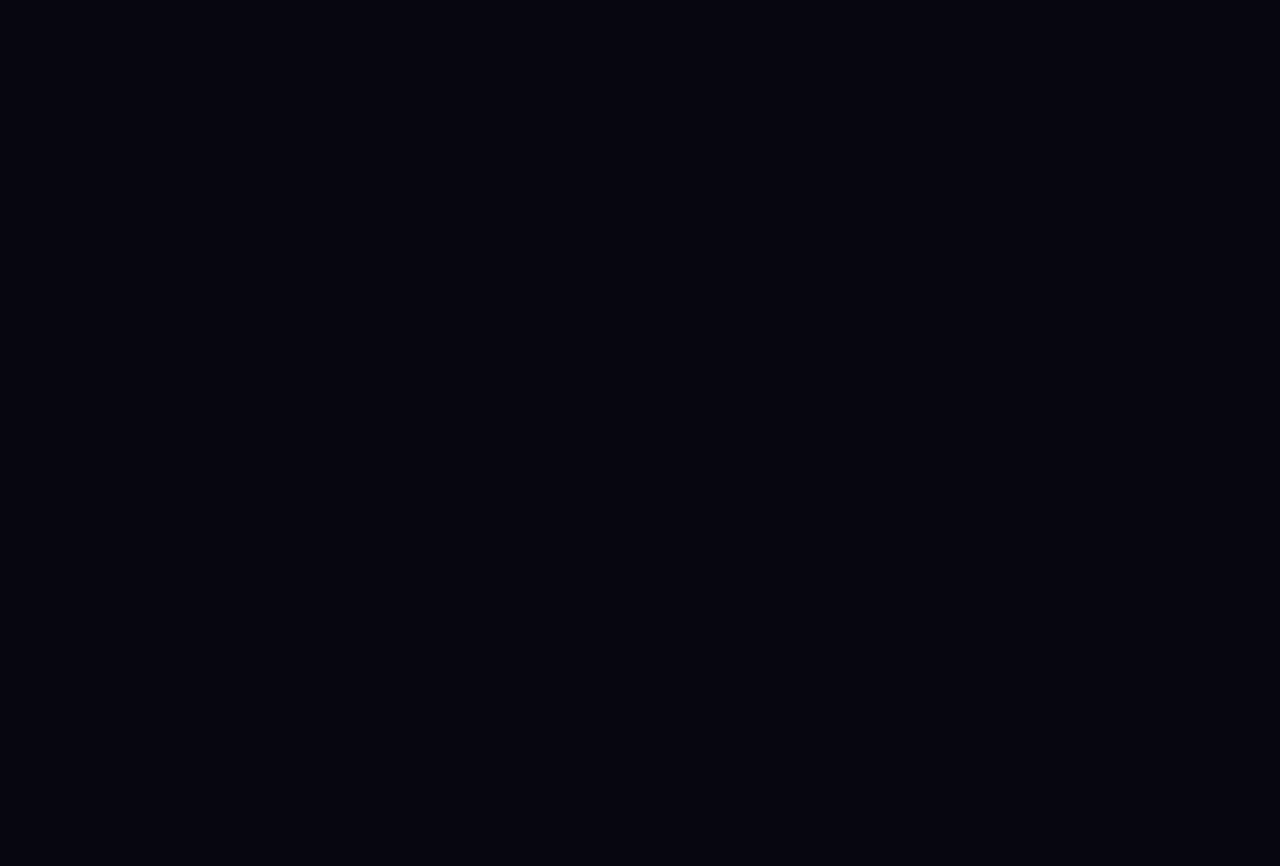
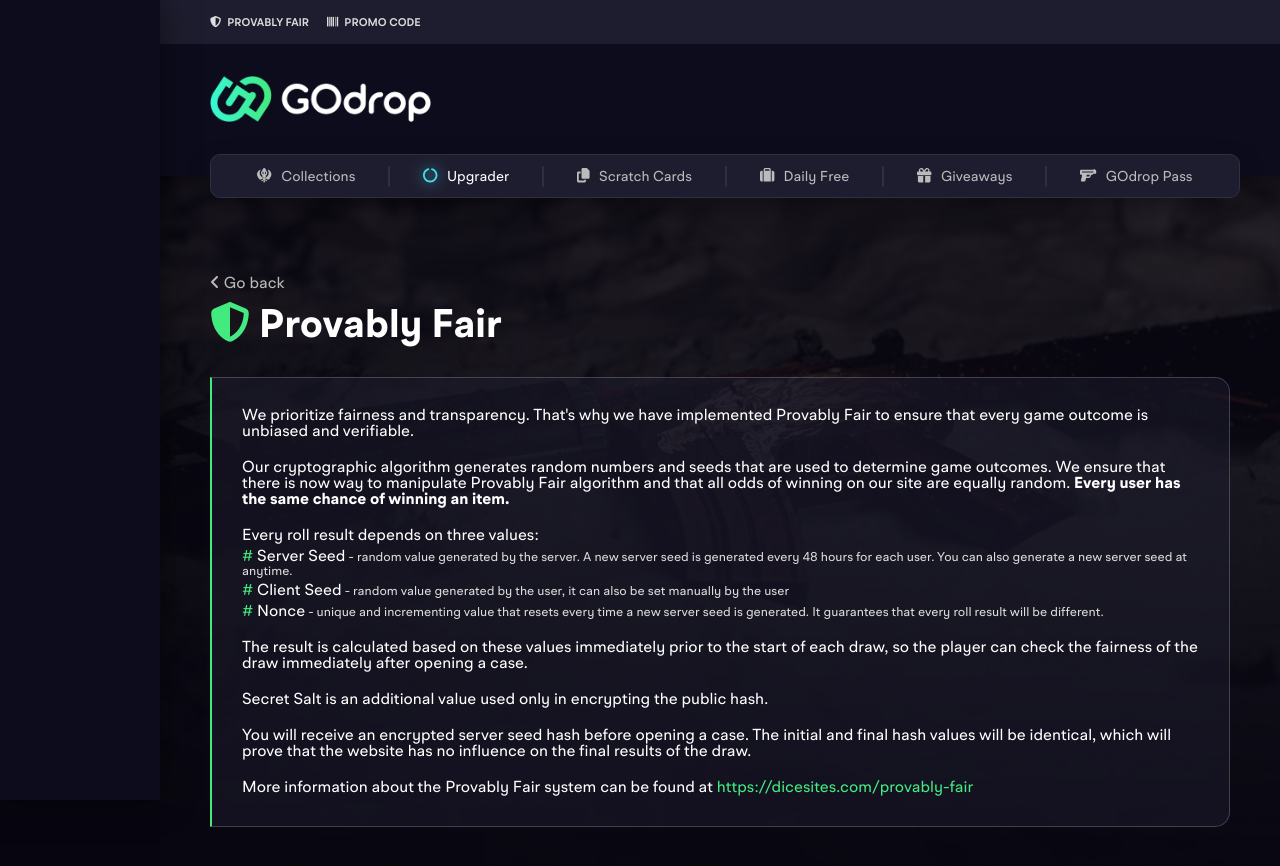
Before and after one commit to ggadev/godrop, a React (Vite) app: page /upgrader in a window 1280 px wide. Before the commit this address had no page. Shown: the top 866 px of the page. Before the commit the page ends 800 px from the top, so only its background shows below. Built offline with nearby package versions, Linux system fonts and the light colour scheme.

Commit message:
Header navigation and provably fair page design update

```diff
--- a/index.html
+++ b/index.html
@@ -4,7 +4,7 @@
     <meta charset="UTF-8" />
     <link rel="icon" href="/favicon.ico" />
     <meta name="viewport" content="width=device-width, initial-scale=1.0" />
-    <title>GODrop - CS:GO Case Opening Simulator</title>
+    <title>GOdrop - CS:GO Case Opening Simulator</title>
   </head>
   <body>
     <div id="root"></div>
--- a/src/App.jsx
+++ b/src/App.jsx
@@ -11,6 +11,12 @@
             <Route element={<Layout/>}>
                 <Route path="/" element={<Home/>}></Route>
                 <Route path="/provably-fair" element={<ProvablyFair/>}></Route>
+                <Route path="/collections" element={<ProvablyFair/>}></Route>
+                <Route path="/upgrader" element={<ProvablyFair/>}></Route>
+                <Route path="/scratch-cards" element={<ProvablyFair/>}></Route>
+                <Route path="/daily-free" element={<ProvablyFair/>}></Route>
+                <Route path="/giveaways" element={<ProvablyFair/>}></Route>
+                <Route path="/godrop-pass" element={<ProvablyFair/>}></Route>
             </Route>
         </Routes>
     </BrowserRouter>
--- a/src/components/Header/Header.jsx
+++ b/src/components/Header/Header.jsx
@@ -1,5 +1,5 @@
 import './header.scss';
-import { Link } from 'react-router-dom';
+import { Link, useLocation } from 'react-router-dom';
 import { FontAwesomeIcon } from '@fortawesome/react-fontawesome'
 import {
     faShieldHalved,
@@ -12,6 +12,10 @@
 } from '@fortawesome/free-solid-svg-icons'
 
 function Header() {
+    const location = useLocation();
+
+    const isActive = (path) => location.pathname === path ? 'active' : '';
+
     return (
         <>
             <div className="header-filler"></div>
@@ -41,29 +45,35 @@
                         </Link>
                     </div>
                     <div className='header-games container'>
-                        <div className="header-game">
+                        <Link to={'/collections'}
+                              className={`header-game game-collections ${isActive('/collections')}`}>
                             <FontAwesomeIcon icon={faKhanda}  /> Collections
-                        </div>
+                        </Link>
                         <div className="separator"></div>
-                        <div className="header-game">
+                        <Link to={'/upgrader'}
+                              className={`header-game game-upgrader ${isActive('/upgrader')}`}>
                             <FontAwesomeIcon icon={faCircleNotch}  /> Upgrader
-                        </div>
+                        </Link>
                         <div className="separator"></div>
-                        <div className="header-game">
+                        <Link to={'/scratch-cards'}
+                              className={`header-game game-scratch-cards ${isActive('/scratch-cards')}`}>
                             <FontAwesomeIcon icon={faCopy}  /> Scratch Cards
-                        </div>
+                        </Link>
                         <div className="separator"></div>
-                        <div className="header-game">
+                        <Link to={'/daily-free'}
+                              className={`header-game game-daily-free ${isActive('/daily-free')}`}>
                             <FontAwesomeIcon icon={faSuitcase}  /> Daily Free
-                        </div>
+                        </Link>
                         <div className="separator"></div>
-                        <div className="header-game">
+                        <Link to={'/giveaways'}
+                              className={`header-game game-giveaways ${isActive('/giveaways')}`}>
                             <FontAwesomeIcon icon={faGift}  /> Giveaways
-                        </div>
+                        </Link>
                         <div className="separator"></div>
-                        <div className="header-game">
+                        <Link to={'/godrop-pass'}
+                              className={`header-game game-godrop-pass ${isActive('/godrop-pass')}`}>
                             <FontAwesomeIcon icon={faGun}  /> GOdrop Pass
-                        </div>
+                        </Link>
                     </div>
                 </div>
             </header>
--- a/src/components/Header/header.scss
+++ b/src/components/Header/header.scss
@@ -68,18 +68,36 @@
       justify-content: space-around;
       align-items: center;
       max-width: 1250px;
-      padding-inline: 0 !important;
+      padding-inline: 30px;
 
       .header-game {
         font-weight: 400;
-        color: #ccc;
+        color: #bbb;
         font-size: 0.9rem;
         position: relative;
+        transition: color .3s ease;
 
         svg {
-          color: #43ea80;
           margin-right: 6px;
+          transition: filter 0.3s ease, color 0.3s ease;
         }
+
+        &.active, &:hover, &:focus {
+          color: #fff;
+
+          svg {
+            filter: drop-shadow(0 0 7px currentcolor);
+          }
+        }
+
+        &.game-collections.active svg {
+          color: $collections-color;
+        }
+        &.game-upgrader.active svg { color: $upgrader-color; }
+        &.game-scratch-cards.active svg { color: $scratch-cards-color; }
+        &.game-daily-free.active svg { color: $daily-free-color; }
+        &.game-giveaways.active svg { color: $giveaways-color; }
+        &.game-godrop-pass.active svg { color: $godrop-pass-color; }
       }
 
       .separator {
--- a/src/components/Livedrop/Livedrop.jsx
+++ b/src/components/Livedrop/Livedrop.jsx
@@ -3,7 +3,11 @@
 
 function Livedrop() {
     return (
-        <div className={'livedrop-wrapper'}></div>
+        <div className={'livedrop'}>
+            <div className="livedrop-wrapper">
+
+            </div>
+        </div>
     );
 }
 
--- a/src/components/Livedrop/livedrop.scss
+++ b/src/components/Livedrop/livedrop.scss
@@ -1,6 +1,6 @@
 @import '../../styles/variables';
 
-.livedrop-wrapper {
+.livedrop {
   position: fixed;
   width: 160px;
   left: 0;
@@ -8,4 +8,8 @@
   background: $background;
   height: 100dvh;
   box-shadow: 0 0 30px rgba(0,0,0,.5);
+
+  .livedrop-wrapper {
+
+  }
 }
--- a/src/pages/Home/Home.jsx
+++ b/src/pages/Home/Home.jsx
@@ -1,8 +1,15 @@
 import React from 'react';
+import {Helmet} from "react-helmet";
 
 function Home() {
     return (
-        <div>Home</div>
+        <>
+            <Helmet>
+                <title>GOdrop - CS:GO Case Opening Simulator</title>
+                <meta name="description" content="My page description" />
+                {/* Other meta tags, link tags, etc. */}
+            </Helmet>
+        </>
     );
 }
 
--- a/src/pages/ProvablyFair/ProvablyFair.jsx
+++ b/src/pages/ProvablyFair/ProvablyFair.jsx
@@ -2,12 +2,18 @@
 import {FontAwesomeIcon} from "@fortawesome/react-fontawesome";
 import {Link} from "react-router-dom";
 import './provablyfair.scss';
+import {Helmet} from "react-helmet";
 
 function ProvablyFair() {
     return (
+        <>
+            <Helmet>
+                <title>GOdrop - Provably Fair Algorithm</title>
+                <meta name="description" content="My page description" />
+            </Helmet>
             <div className={'provably-fair-wrapper container'}>
                 <Link className={'go-back-link'} to={'/'}><FontAwesomeIcon icon={faAngleLeft} /> Go back</Link>
-            <h1><FontAwesomeIcon icon={faShieldHalved} /> Provably Fair</h1>
+                <h1 className={'page-header'}><FontAwesomeIcon icon={faShieldHalved} /> Provably Fair</h1>
                 <div className={'provably-fair-definition'}>
                     {/* eslint-disable-next-line react/no-unescaped-entities */}
                     <p>We prioritize fairness and transparency. That's why we have implemented Provably Fair to
@@ -25,11 +31,13 @@
                     </p>
                     <p>The result is calculated based on these values immediately prior to the start of each draw,
                         so the player can check the fairness of the draw immediately after opening a case.</p>
+                    <p>Secret Salt is an additional value used only in encrypting the public hash.</p>
                     <p>You will receive an encrypted server seed hash before opening a case. The initial and final hash
                         values will be identical, which will prove that the website has no influence on the final results of the draw.</p>
                     <p>More information about the Provably Fair system can be found at <a href={`https://dicesites.com/provably-fair`}>https://dicesites.com/provably-fair</a></p>
                 </div>
             </div>
+        </>
     );
 }
 
--- a/src/pages/ProvablyFair/provablyfair.scss
+++ b/src/pages/ProvablyFair/provablyfair.scss
@@ -3,22 +3,8 @@
 .provably-fair-wrapper {
   padding-top: 120px;
 
-  .go-back-link {
-    color: #ddd;
-    text-decoration: none;
-  }
-
-  h1 {
-    margin-top: 10px;
-    font-size: 2.5rem;
-
-    svg {
-      color: $primary;
-    }
-  }
-
   .provably-fair-definition {
-    margin-top: 20px;
+    margin-top: 30px;
 
     padding: 30px;
     background: rgba(30, 29, 47, 0.5);
--- a/src/styles/main.scss
+++ b/src/styles/main.scss
@@ -46,6 +46,20 @@
 a {
   text-decoration: none;
   color: $primary;
+}
+
+.go-back-link {
+  color: #bbb;
+  text-decoration: none;
+}
+
+.page-header {
+  margin-top: 10px;
+  font-size: 2.5rem;
+
+  svg {
+    color: $primary;
+  }
 }
 
 @font-face {
--- a/src/styles/variables.scss
+++ b/src/styles/variables.scss
@@ -2,3 +2,9 @@
 $background: #0d0c1d;
 $background-light: #1e1d2f;
 $background-dark: #070610;
+$collections-color: #43ea80;
+$upgrader-color: #43dcea;
+$scratch-cards-color: #7243ea;
+$daily-free-color: #ea43e2;
+$giveaways-color: #eab043;
+$godrop-pass-color: #ea4362;
```
Also changed, not shown: public/bg.jpg. Lines whose indentation alone changed are shown as unchanged.
